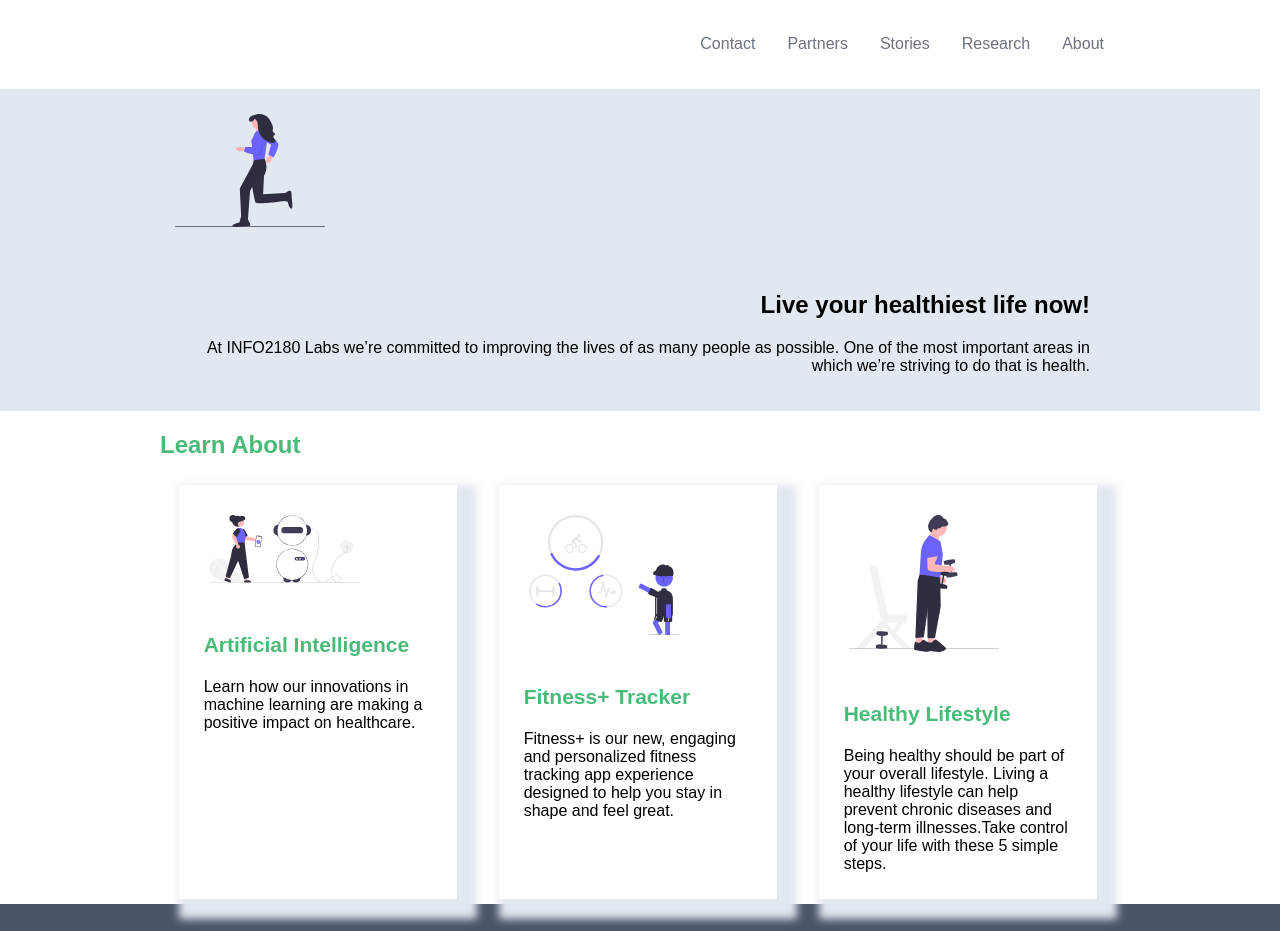
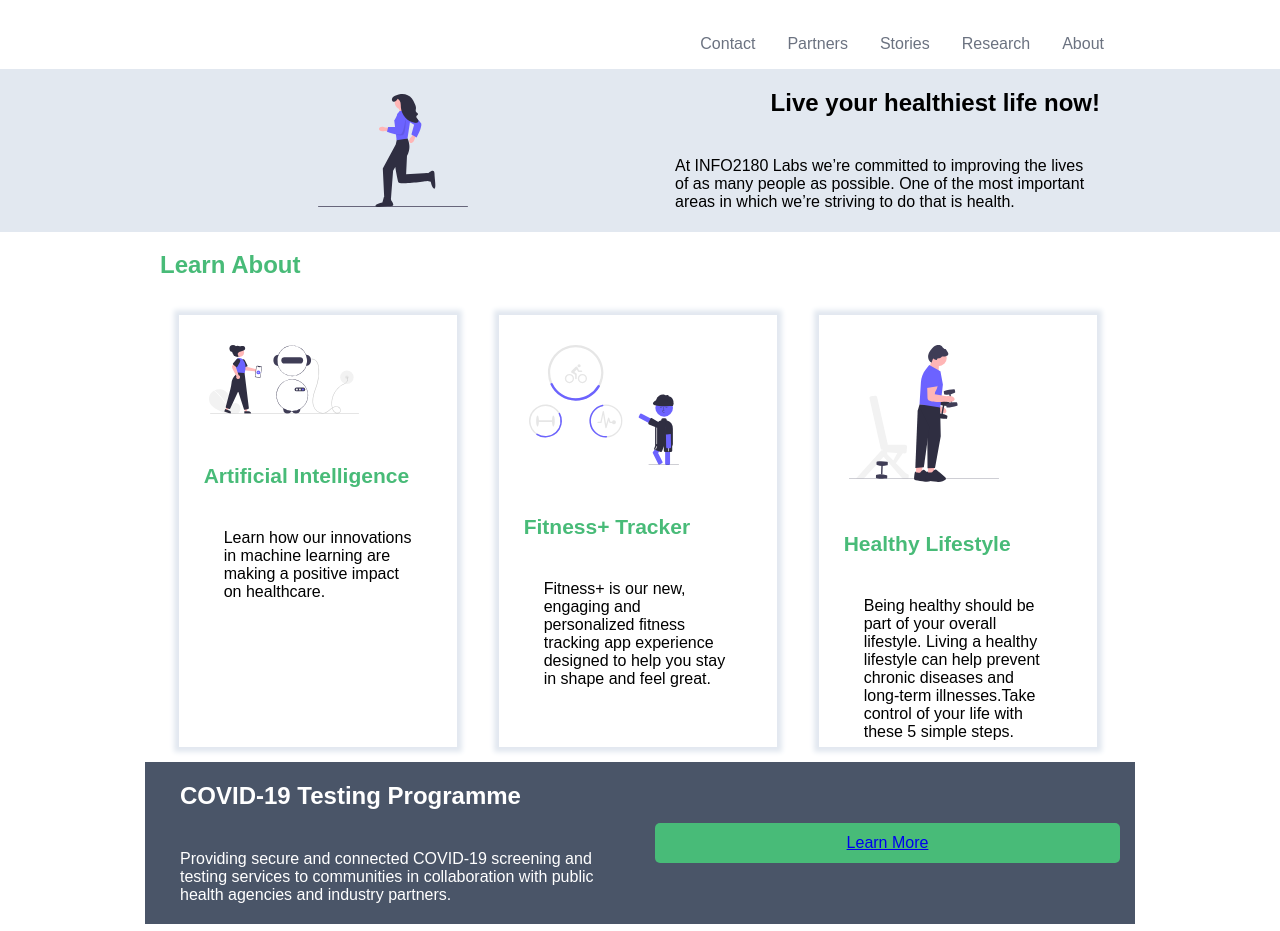
Before and after one commit to kayla-star1/info2180-project1, a plain HTML site: page index.html in a window 1280 px wide. Shown: the part 61-992 px from the top of the page. Drawn offline with Linux system fonts and the light colour scheme.

Commit message:
Updated CSS and JS

```diff
--- a/scripts.js
+++ b/scripts.js
@@ -1,9 +1,32 @@
 /* Add your JavaScript to this file */
 windows.onload = function(){
-     let learn = document.getElementsByClassName("btn")
+    var myForm = document.querySelector(#form);
 
-     learn[0].addEventListener("click",)
+    myForm.addEventListener('submit', function (ele) {
+        console.log('form submitted');
+        var valFail =false;
 
+        var email = document.querySelector('#email');
+
+        if(!isValidEmail(email.value.trim())){
+            valFail= true;
+            displayMessage(email, valFail);
+        }
+    });
+
+        function isValidEmail(emailAddress) {
+            return /^[-a-z0-9~!$%^&*_=+}{\'?]+(\.[-a-z0-9~!$%^&*_=+}{\'?]+)*@([a-z0-9_][-a-z0-9_]*(\.[-a-z0-9_]+)*\.(aero|arpa|biz|com|coop|edu|gov|info|int|mil|museum|name|net|org|pro|travel|mobi|[a-z][a-z])|([0-9]{1,3}\.[0-9]{1,3}\.[0-9]{1,3}\.[0-9]{1,3}))(:[0-9]{1,5})?$/.test(emailAddress);
+          }
+        function displayMessage(email, valFail){
+            let msg= document.getElementById("message");
+            if (valFail == true){
+                msg.textContent = "Please enter a valid address."
+            }
+            else{
+                msg.textContent= "Thank you! Your email address"+ email
+            }
+
+        }
 
 
 }
--- a/styles.css
+++ b/styles.css
@@ -6,7 +6,9 @@ body {
 }
 
 .container {
-    margin: 0 auto;
+    margin-inline: auto;
+    margin: auto;
+    padding: 0 15px;
     max-width: 960px;
     width: 100%;
 }
@@ -39,25 +41,36 @@ li a {
   }
 
 .overview-hero{
-    margin: 20px 20px 0 0;
-    border:5px;
-    overflow: auto;
+    text-align: left;
     background-color: #E2E8F0;
 }
-.overview-hero-image{
-    float: left;
+.overview-hero .container{
+    display: grid;
+    grid-template-columns: 1fr 1fr;
+    align-items: center;
+    gap: 30px;
 }
-.overview-hero-image img{
-   display: block;
+
+.overview-hero-image {
+   display: flex;
+   position: relative;
+   justify-content: center;
+   align-items: center;
+   margin: 20px 20px 20px 20px;
+}
+.overview-hero-image img {
    border-radius: 4px;
    padding: 5px;
    width: 150px;
-   margin: 20px 20px 20px 20px;
+
 }
-.overview-hero-text{
+.overview-hero-text h2,p{
+    display: flex;
+    align-items: center;
+    justify-content: left;
     float: right;
-    text-align: right;
-    margin: 20px 20px 20px 20px;
+    text-align: left;
+    margin: 20px 20px 20px 30px;
 }
 .learn-about h2 {
     font-size: 24px;
@@ -86,9 +99,9 @@ li a {
     font-size: 16px;
     float: left;
     width: 85%;
-    height: 95%;
+    height: 91%;
     padding: 5px;
-    box-shadow:10px 10px 8px 10px #E2E8F0;
+    box-shadow:0px 0px 5px 5px #E2E8F0;
     margin: 6px;;
 }
 .cards img{
@@ -101,31 +114,66 @@ li a {
 .card-body{
     margin: 20px 20px 20px 20px;
 }
-.testing{
-    border:5px;
-    overflow: auto;
+
+.testing .container{
+    order:5px;
     background-color: #4A5568;
     color: white;
+    display: grid;
+    grid-template-columns: 1fr 1fr;
+    align-items: center;
+    gap: 30px;
+
 }
-.testing-desciption{
+.testing-desciption h2,p{
     margin: 20px 20px 20px 20px;
-    display: inline-block;
+    display: flex;
+    align-items: left;
+    justify-content: left;
+    float: left;
 }
 .btn{
     background-color: #48BB78;
     border-radius: 5px;
-    float: right;
+    padding: 0.68575rem 1.1875rem;
+    display: flex;
+    position: relative;
+    justify-content: center;
+    align-items: center;
 }
+
 .stories h2,p a{
     color: #5A67D8;
 }
-.stories img{
+.stories h3,p{
+    display: flex;
+    align-items: left;
+    justify-content: left;
+    float: left;
+}
+.stories .container img{
     border-radius: 50%;
     padding: 5px;
     width: 150px;
+    margin: 20px 20px 20px 20px;
 
+}
+
+.stories .article-body{
+    display: flex;
+    position: relative;
+    justify-content: center;
+    align-items: center;
+    margin: 20px 20px 20px 30px;
 }
 .footer .container{
     background-color: #4A5568;
     color: white;
 }
+.form {
+    display: flex;
+    justify-content: center;
+    flex-wrap: wrap;
+    gap: 15px;
+    text-align: center;
+}
```
